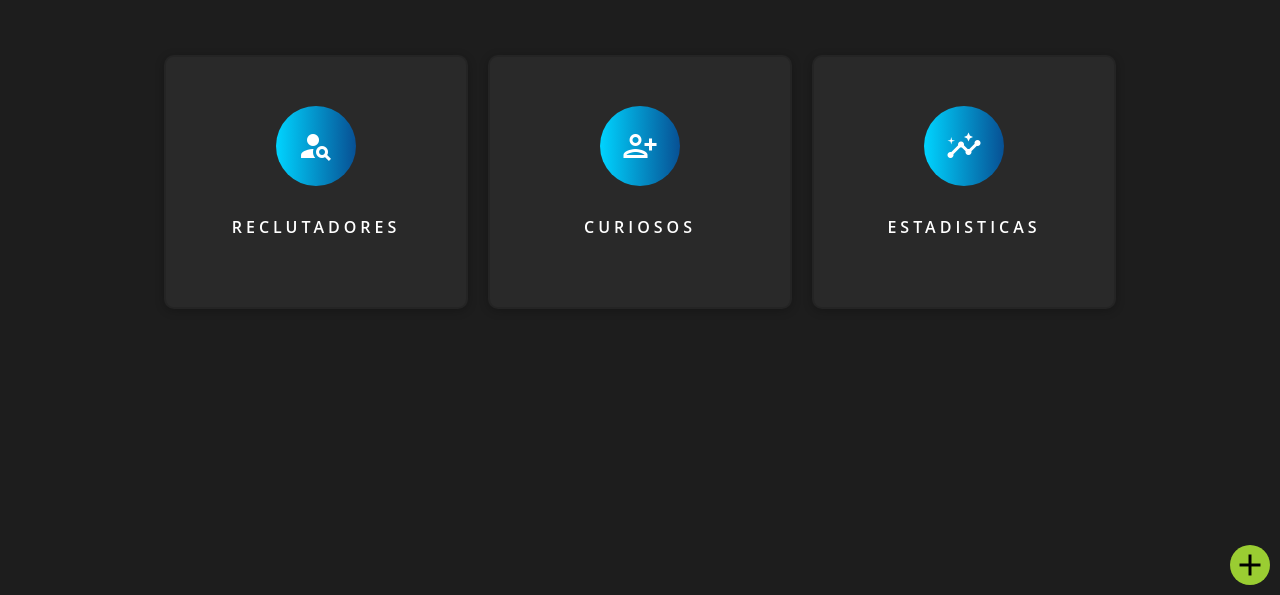
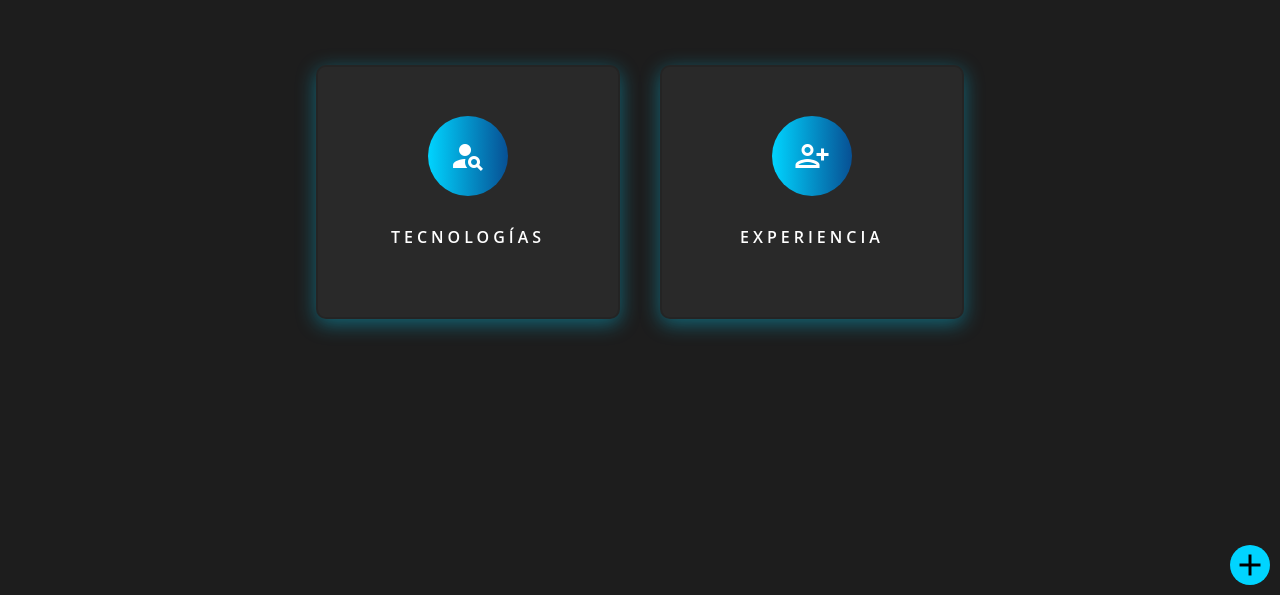
Before and after one commit to ricardoyepezz/ry-dev, a plain HTML site: page index.html in a window 1280 px wide. Shown: the part 205-800 px from the top of the page. Drawn offline with Linux system fonts and the light colour scheme.

Commit message:
new box-shadow for cards

```diff
--- a/assets/scss/_index.scss
+++ b/assets/scss/_index.scss
@@ -24,7 +24,7 @@ body {
      display: flex;
      justify-content: center;
      align-items: center;
-     background-color: yellowgreen;
+     background-color: #00d4ff;
      border-radius: 100%;
      -webkit-backdrop-filter: blur(5px);
      backdrop-filter: blur(5px);
@@ -144,14 +144,14 @@ body {
  }
 
  .card {
+   box-shadow: #00d5ff66 0px 5px 20px;
    width: 100%;
    max-width: 300px;
-   min-width: 200px;
+   min-width: 200px;;
    height: 250px;
    background-color: #292929;
-   margin: 10px;
+   margin: 20px;
    border-radius: 10px;
-   box-shadow: 0px 2px 10px rgba(0, 0, 0, 0.24);
    border: 2px solid rgba(7, 7, 7, 0.12);
    font-size: 16px;
    transition: all 0.3s ease;
--- a/index.html
+++ b/index.html
@@ -30,8 +30,8 @@
       <a href="recruiter.html" class="card">
 
             <div class="icon"><i class="material-icons md-36">person_search</i></div>
-            <p class="title">Reclutadores</p>
-            <p class="text">Click para ver una versión corta de mi perfil.</p>
+            <p class="title">Tecnologías</p>
+            <p class="text">Click para las tecnologías que manejo</p>
 
       </a>
       <!-- end card -->
@@ -39,12 +39,12 @@
       <a href="people.html" class="card">
 
             <div class="icon boxes"><i class="material-icons md-36">person_add_alt</i></div>
-            <p class="title">Curiosos</p>
-            <p class="text">Click para ver una versión completa de mi perfil.</p>
+            <p class="title">Experiencia</p>
+            <p class="text">Click para ver un poco de mi experiencia y proyectos</p>
 
       </a>
       <!-- end card -->
-      <!-- card -->
+      <!-- card
       <div class="card">
 
             <div class="icon"><i class="material-icons md-36">insights</i></div>
@@ -52,7 +52,7 @@
             <p class="text">Algunos datos curiosos de mi búsqueda.</p>
 
       </div>
-      <!-- end card -->
+       end card -->
 
 
 
```
Also changed, not shown: assets/scss/style.css, 1 other file.
